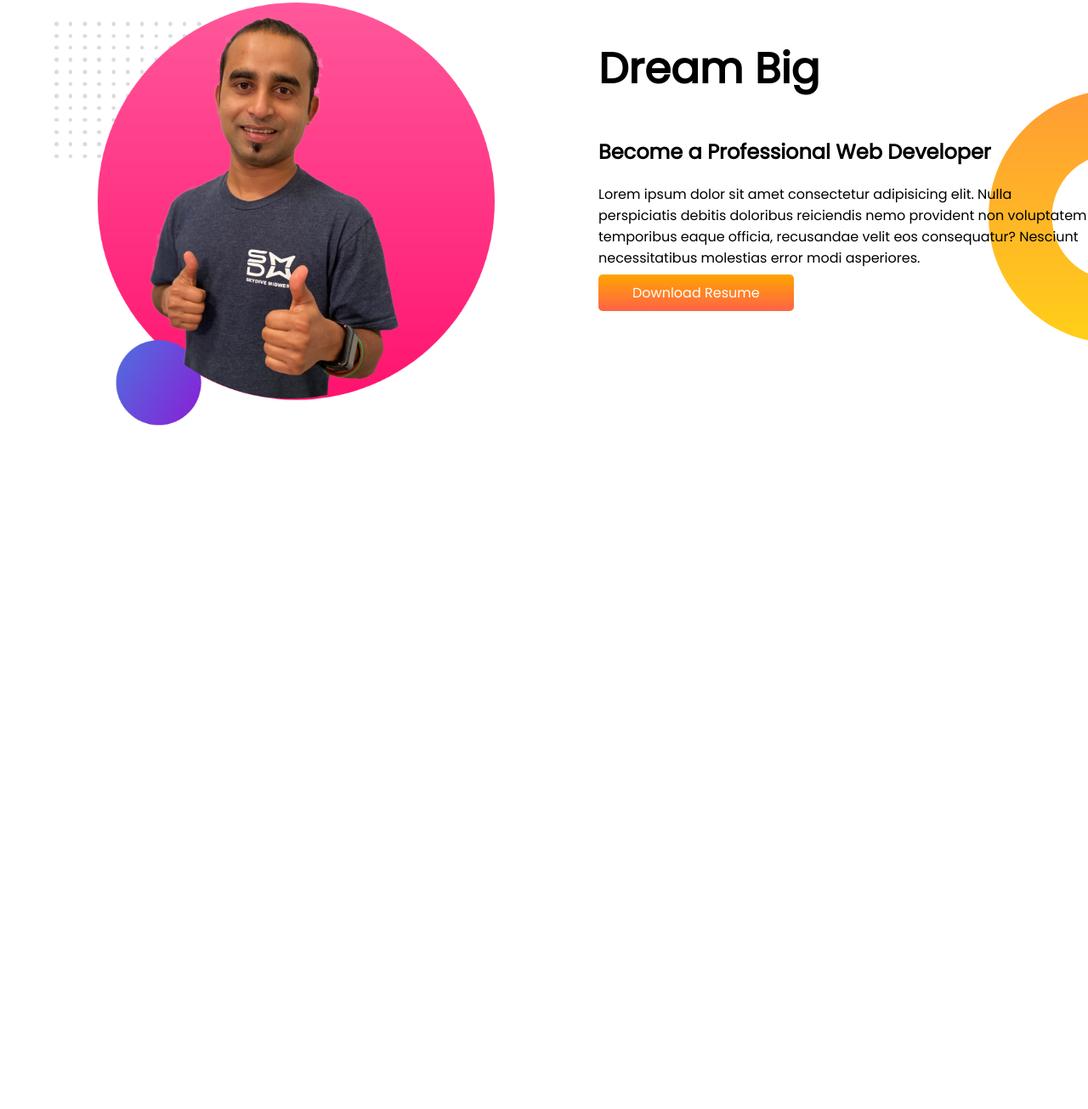
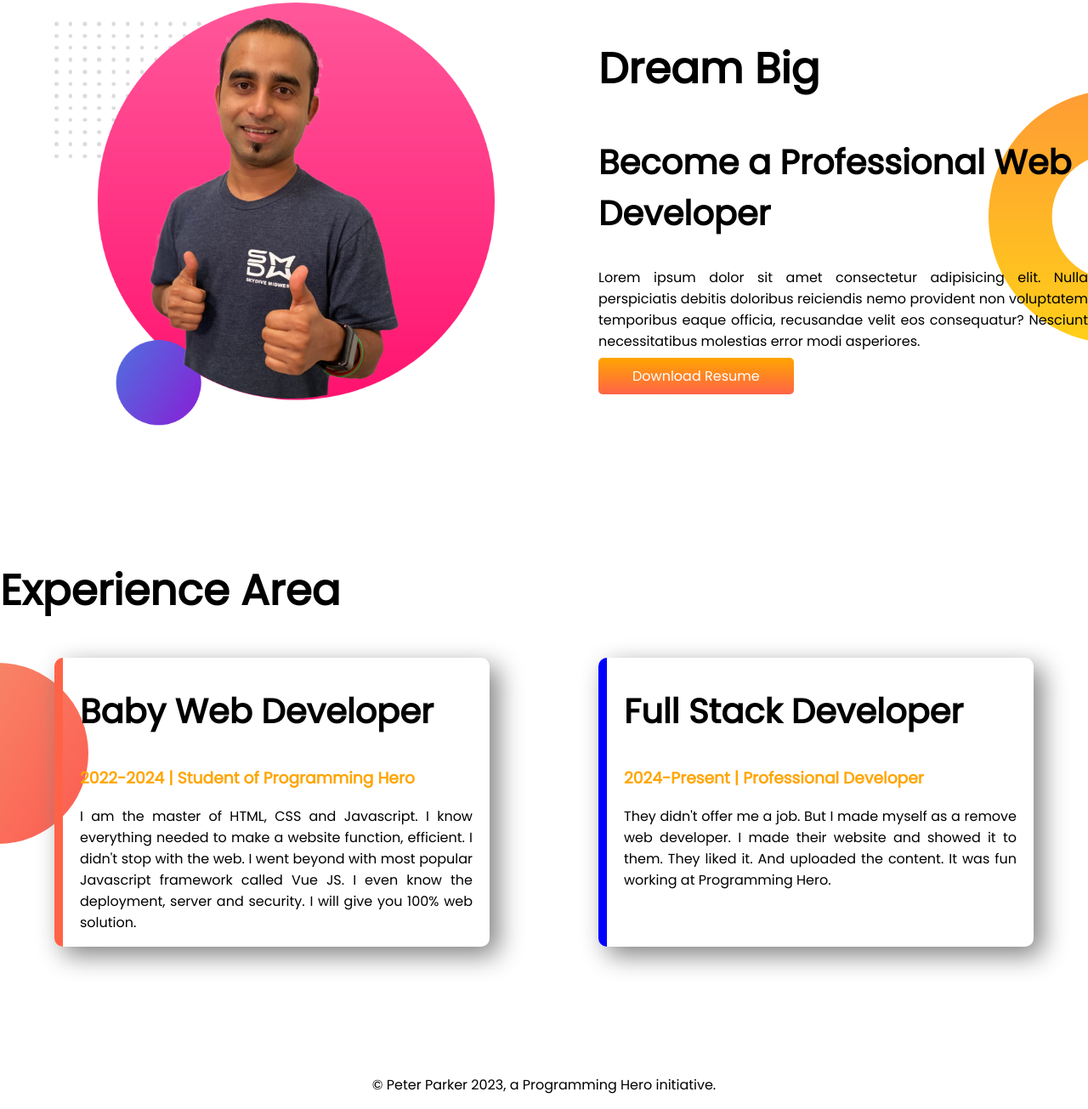
Before and after one commit to masudparvez05/developer-portfolio, a plain HTML site: page index.html in a window 1280 px wide. Shown: the part 669-1974 px from the top of the page at 85% size. Before the commit the page ends 1177 px from the top, so only its background shows below. Drawn offline with Linux system fonts and the light colour scheme.

Commit message:
finaly done

```diff
--- a/index.html
+++ b/index.html
@@ -11,7 +11,7 @@
     <link rel="stylesheet" href="style.css">
 </head>
 <body>
-    <section class="top-banner">
+    <section class="top-banner flexible-area">
         <div class="half-width">
             <h1>Welcome To</h1>
             <h1><span class="orange-color">Masud Parvez</span> World!</h1>
@@ -25,7 +25,7 @@
         </div>
 
     </section>
-    <section class="dream-bg">
+    <section class="dream-bg flexible-area">
         <div class="half-width">
             <img src="images/jhankar2.png" alt="">
         </div>
@@ -36,5 +36,23 @@
             <a class="hire-button" href="https://github.com/masudparvez05" target="_blank">Download Resume</a>
         </div>
     </section>
+    <section class="ex-img">
+        <h1>Experience Area</h1>
+        <div class="flexible-area">
+            <div class="experience-area border-blue ">
+                <h2>Baby Web Developer</h2>
+                <h3 class="orange-color">2022-2024 | Student of Programming Hero</h3>
+                <p>I am the master of HTML, CSS and Javascript. I know everything needed to make a website function, efficient. I didn't stop with the web. I went beyond with most popular Javascript framework called Vue JS. I even know the deployment, server and security. I will give you 100% web solution.</p>
+            </div>
+            <div class="experience-area border-orange">
+                <h2>Full Stack Developer</h2>
+                <h3 class="orange-color">2024-Present | Professional Developer</h3>
+                <p>They didn't offer me a job. But I made myself as a remove web developer. I made their website and showed it to them. They liked it. And uploaded the content. It was fun working at Programming Hero.</p>
+            </div>
+        </div>
+    </section>
+    <footer>
+        <p>© Peter Parker 2023, a Programming Hero initiative.</p>
+    </footer>
 </body>
 </html>
--- a/style.css
+++ b/style.css
@@ -5,6 +5,9 @@ body{
 .top-banner{
     background-image: url(images/top-banner.png);
     background-repeat: no-repeat;
+
+}
+section{
     margin-bottom: 150px;
 }
 h1{
@@ -13,7 +16,7 @@ h1{
 .orange-color{
     color: orange;
 }
-section{
+.flexible-area{
     display: flex;
 }
 .half-width{
@@ -35,4 +38,41 @@ section{
     background-image: url(images/dream-bg.png);
     background-repeat: no-repeat;
     background-position: right;
+
 }
+
+.ex-img{
+    background-image: url(images/exp-bg.png);
+    background-repeat: no-repeat;
+    background-position: left;
+}
+
+.experience-area{
+    width: 40%;
+    box-shadow: 10px 10px 30px gray;
+    margin-left: 5%;
+    margin-right: 5%;
+    padding-left: 20px;
+    padding-right: 20px;
+    border-radius: 10px;
+
+}
+h2{
+    font-size: 40px;
+}
+p{
+    text-align: justify;
+}
+
+.border-blue{
+    border-left: 10px solid tomato;
+}
+
+.border-orange{
+    border-left: 10px solid blue;
+}
+
+
+footer p{
+    text-align: center;
+}
```
